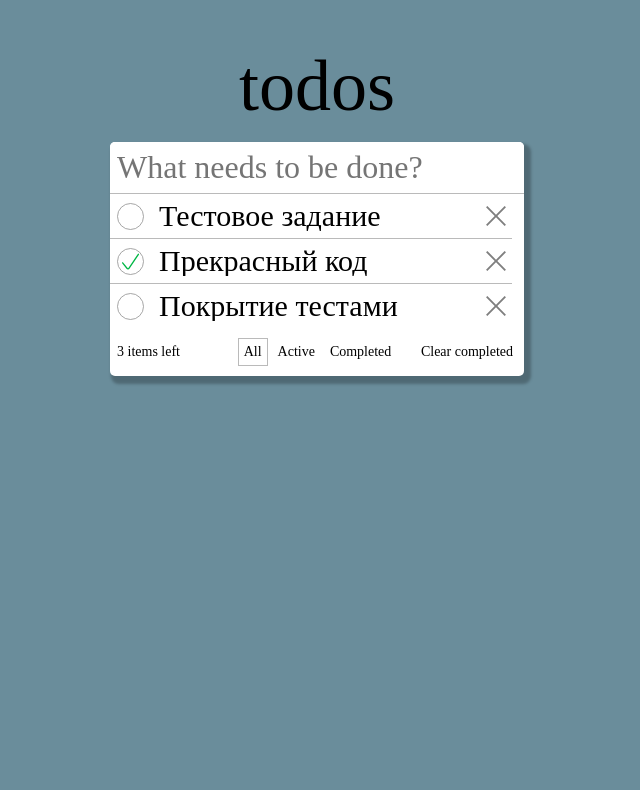
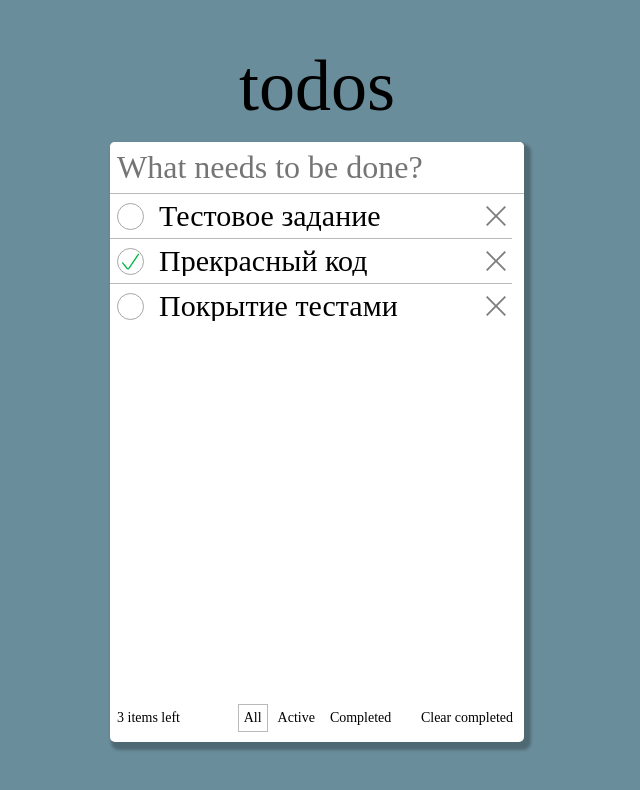
Before and after one commit to Avatarius/todo_2, a React app: page / in a window 1280 px wide. Shown: the top 790 px of the page, without its empty margins (323-963 px from the left). Built offline with nearby package versions, Linux system fonts and the light colour scheme.

Commit message:
поправил функционал clearCompleted

```diff
--- a/src/components/app/app.tsx
+++ b/src/components/app/app.tsx
@@ -38,7 +38,7 @@ function App() {
       setFilter(FilterType.Completed)
     },
     clear: () => {
-      setTodoList([]);
+      setTodoList(prevValue => prevValue.filter(item => !item.isCompleted));
     }
   };
 
--- a/src/components/list/list.module.scss
+++ b/src/components/list/list.module.scss
@@ -1,9 +1,9 @@
 .list {
   display: flex;
   flex-direction: column;
-  justify-content: center;
   font-size: 30px;
   max-inline-size: 402px;
+  min-block-size: 500px;
 }
 
 
```
